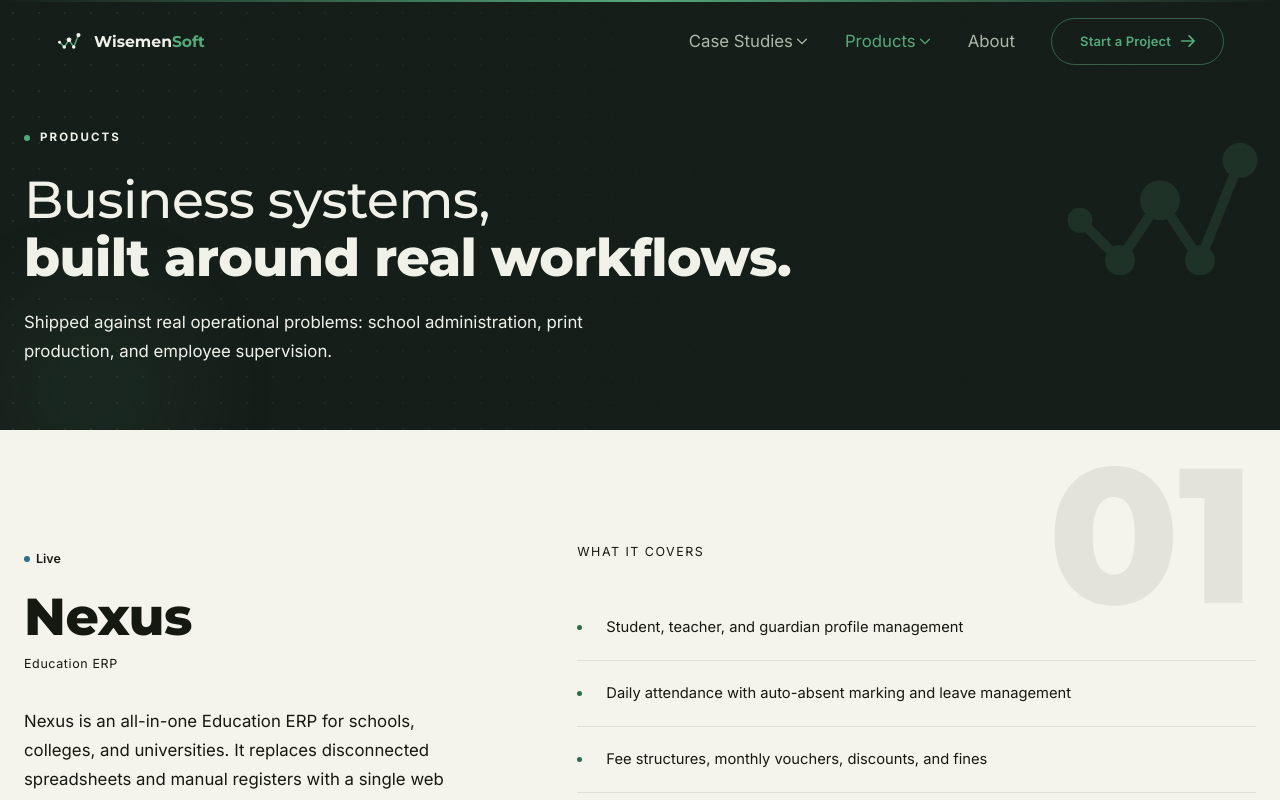
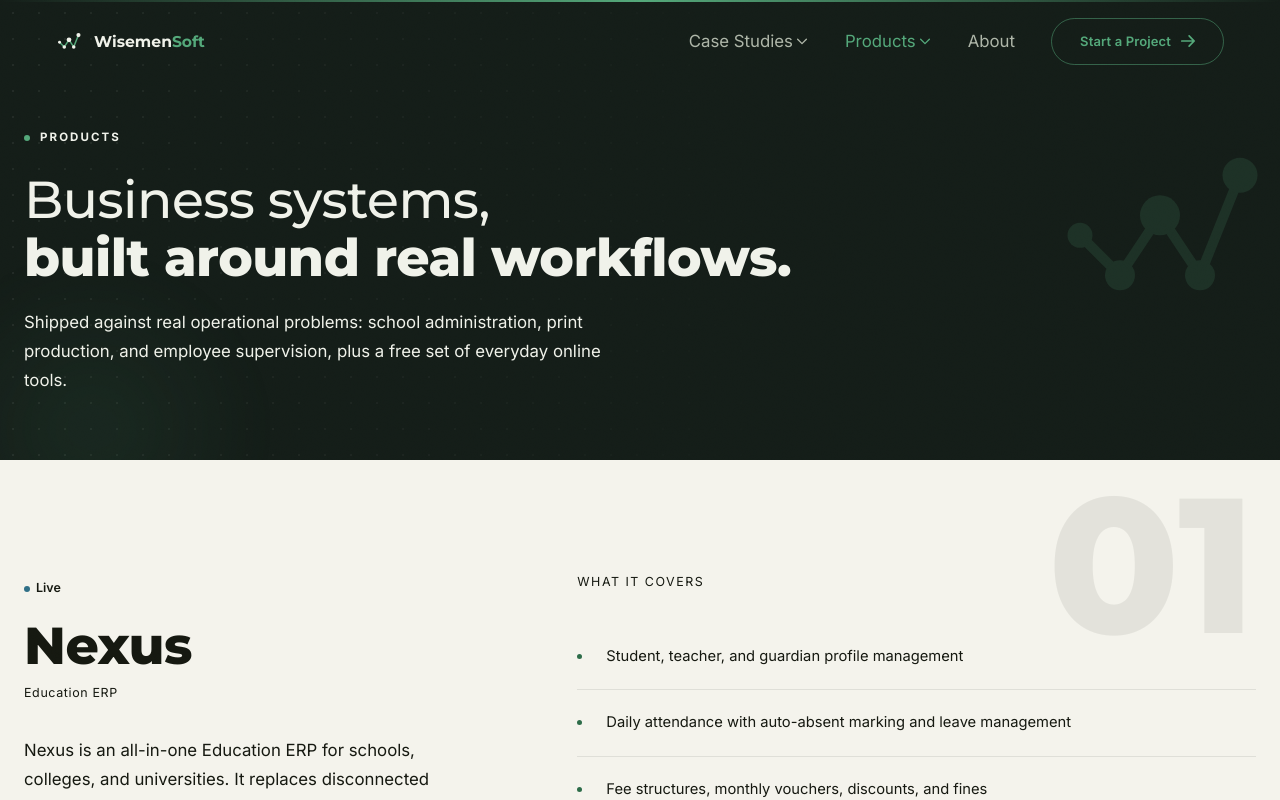
Before and after one commit to wasimakram516/wisemen-soft, a Next.js app: page /products in a window 1280 px wide. Shown: the top 800 px of the page. Built offline with nearby package versions, Linux system fonts and the light colour scheme; what @mui/material-nextjs would draw is missing.

Commit message:
docs: mention QuicklySorted in the products description and README

```diff
--- a/app/products/ProductsClient.js
+++ b/app/products/ProductsClient.js
@@ -15,7 +15,7 @@ export default function ProductsPage() {
         eyebrow="Products"
         titleTop="Business systems,"
         titleBottom="built around real workflows."
-        description="Shipped against real operational problems: school administration, print production, and employee supervision."
+        description="Shipped against real operational problems: school administration, print production, and employee supervision, plus a free set of everyday online tools."
         maxWidth={640}
       />
 
--- a/app/products/page.js
+++ b/app/products/page.js
@@ -4,7 +4,7 @@ import { createPageMetadata } from '../seo';
 export const metadata = createPageMetadata({
   title: 'Business Software Products - ERP, HR, and Print Management',
   description:
-    'Explore Wisemen Soft products including Nexus School ERP, PressMaster print management, and StaffSync HR software for workflow-specific business operations.',
+    'Explore Wisemen Soft products including Nexus School ERP, PressMaster print management, StaffSync HR software, and QuicklySorted online tools for workflow-specific business operations.',
   path: '/products',
   keywords: [
     'school ERP software',
```
Also changed, not shown: 1 other file (tests, documents, lock files or other folders).
